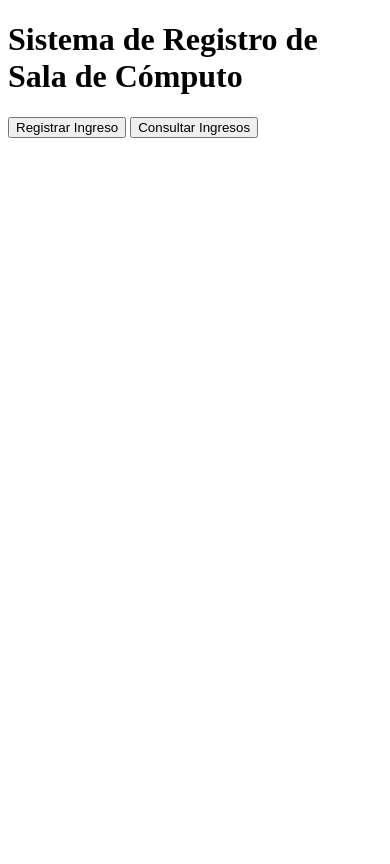
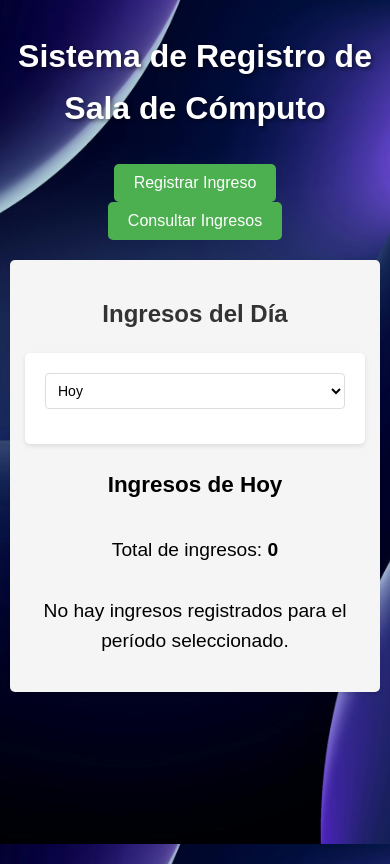
Before and after one commit to Javier-Saavedra/Salas_taller, a PHP site: page / in a window 390 px wide. Before the commit the page ends 138 px from the top, so only its background shows below. Run offline with PHP 8.4, Linux system fonts and the light colour scheme; tables that the repository leaves empty or names only in its code hold one stand-in row (values such as "Sample post").

Commit message:
se agregaron los cambios del dia sabado

```diff
--- a/assets/css/styles.css
+++ b/assets/css/styles.css
@@ -0,0 +1,287 @@
+/* Estilos generales */
+body {
+    font-family: Arial, sans-serif;
+    line-height: 1.6;
+    margin: 0;
+    padding: 20px;
+    background-color: #f5f5f5;
+    background-image: url('./imagenes/po.jpg');
+    background-size: cover;
+    background-position: center;
+    background-repeat: no-repeat;
+    background-attachment: fixed;
+    min-height: 100vh;
+}
+
+h1 {
+    color: #fff;
+    text-align: center;
+    margin-bottom: 30px;
+    text-shadow: 2px 2px 4px rgba(0, 0, 0, 0.5);
+}
+
+/* Formularios */
+form {
+    background-color: #fff;
+    padding: 20px;
+    border-radius: 5px;
+    box-shadow: 0 2px 5px rgba(0,0,0,0.1);
+    margin-bottom: 20px;
+}
+
+label {
+    display: block;
+    margin-bottom: 5px;
+    font-weight: bold;
+}
+
+input[type="text"],
+input[type="date"],
+select {
+    width: 100%;
+    padding: 8px;
+    margin-bottom: 15px;
+    border: 1px solid #ddd;
+    border-radius: 4px;
+    box-sizing: border-box;
+}
+
+button {
+    background-color: #4CAF50;
+    color: white;
+    padding: 10px 15px;
+    border: none;
+    border-radius: 4px;
+    cursor: pointer;
+    font-size: 16px;
+}
+
+button:hover {
+    background-color: #45a049;
+}
+
+/* Mensajes */
+p {
+    padding: 10px;
+    margin: 10px 0;
+    border-radius: 4px;
+}
+
+.mensaje-exito {
+    background-color: #dff0d8;
+    color: #3c763d;
+    border: 1px solid #d6e9c6;
+}
+
+.mensaje-error {
+    background-color: #f2dede;
+    color: #a94442;
+    border: 1px solid #ebccd1;
+}
+
+/* Tabla de resultados */
+table {
+    width: 100%;
+    border-collapse: collapse;
+    background-color: #fff;
+    margin-top: 20px;
+}
+
+th, td {
+    padding: 12px;
+    text-align: left;
+    border-bottom: 1px solid #ddd;
+}
+
+th {
+    background-color: #4CAF50;
+    color: white;
+}
+
+tr:nth-child(even) {
+    background-color: #f2f2f2;
+}
+
+tr:hover {
+    background-color: #ddd;
+}
+
+/* Responsive */
+@media screen and (max-width: 600px) {
+    body {
+        padding: 10px;
+    }
+
+    table {
+        display: block;
+        overflow-x: auto;
+    }
+}
+
+.ingresos-diarios {
+    background-color: rgba(255, 255, 255, 0.95);
+    padding: 20px;
+    border-radius: 8px;
+    box-shadow: 0 2px 10px rgba(0, 0, 0, 0.1);
+}
+
+.resumen-diario {
+    font-size: 1.2em;
+    text-align: center;
+}
+
+.tabla-ingresos {
+    width: 100%;
+    border-collapse: collapse;
+    margin-top: 15px;
+}
+
+.tabla-ingresos th,
+.tabla-ingresos td {
+    padding: 8px;
+    text-align: left;
+    border: 1px solid #ddd;
+}
+
+.tabla-ingresos th {
+    background-color: #f4f4f4;
+    font-weight: bold;
+}
+
+.tabla-ingresos tr:nth-child(even) {
+    background-color: #f9f9f9;
+}
+
+.tabla-ingresos tr:hover {
+    background-color: #f5f5f5;
+}
+
+nav button {
+    padding: 10px 20px;
+    margin: 0 10px;
+    font-size: 16px;
+    cursor: pointer;
+    background-color: #4CAF50;
+    color: white;
+    border: none;
+    border-radius: 5px;
+    transition: background-color 0.3s ease;
+}
+
+nav button:hover {
+    background-color: #45a049;
+}
+
+.ingresos-diarios h2 {
+    color: #333;
+    margin-bottom: 20px;
+}
+
+/* Estilos para títulos y navegación */
+h1 {
+    text-align: center;
+}
+
+nav {
+    text-align: center;
+    margin: 20px 0;
+}
+
+nav button {
+    padding: 10px 20px;
+    margin: 0 10px;
+    font-size: 16px;
+    cursor: pointer;
+    background-color: #4CAF50;
+    color: white;
+    border: none;
+    border-radius: 5px;
+    transition: background-color 0.3s ease;
+}
+
+nav button:hover {
+    background-color: #45a049;
+}
+
+/* Estilos para la sección de ingresos */
+.ingresos-diarios {
+    background-color: #f5f5f5;
+    padding: 15px;
+    margin: 20px 0;
+    border-radius: 5px;
+    box-shadow: 0 2px 4px rgba(0,0,0,0.1);
+}
+
+.ingresos-diarios h2 {
+    text-align: center;
+    color: #333;
+    margin-bottom: 20px;
+}
+
+/* Estilos que ya tenías para la tabla */
+.tabla-ingresos {
+    width: 100%;
+    border-collapse: collapse;
+    margin-top: 15px;
+}
+
+.tabla-ingresos th,
+.tabla-ingresos td {
+    padding: 8px;
+    text-align: left;
+    border: 1px solid #ddd;
+}
+
+.tabla-ingresos th {
+    background-color: #f4f4f4;
+    font-weight: bold;
+}
+
+.tabla-ingresos tr:nth-child(even) {
+    background-color: #f9f9f9;
+}
+
+.tabla-ingresos tr:hover {
+    background-color: #f5f5f5;
+}
+
+/* Estilos para el filtro */
+.filtro-fecha {
+    text-align: center;
+    margin: 20px 0;
+}
+
+.form-filtro select {
+    padding: 8px;
+    border-radius: 4px;
+    border: 1px solid #ddd;
+    font-size: 14px;
+    background-color: white;
+    cursor: pointer;
+}
+
+.resumen-diario {
+    margin-top: 20px;
+}
+
+/* Estilos para los botones de navegación */
+nav {
+    text-align: center;
+    margin: 20px 0;
+}
+
+nav button {
+    padding: 10px 20px;
+    margin: 0 10px;
+    font-size: 16px;
+    cursor: pointer;
+    background-color: #4CAF50;
+    color: white;
+    border: none;
+    border-radius: 5px;
+    transition: background-color 0.3s ease;
+}
+
+nav button:hover {
+    background-color: #45a049;
+}
--- a/controllers/ingresocontroller.php
+++ b/controllers/ingresocontroller.php
@@ -81,4 +81,54 @@ class IngresoController {
         $stmt->execute();
         return $stmt->fetchAll(PDO::FETCH_ASSOC);
     }
+
+    public function obtenerIngresosPorFiltro($filtro = 'hoy') {
+        $db = (new Database())->getConnection();
+
+        // Definir la consulta base
+        $baseQuery = "SELECT
+                        i.codigoEstudiante,
+                        i.nombreEstudiante,
+                        p.nombre as programa,
+                        s.nombre as sala,
+                        r.nombre as responsable,
+                        i.fechaIngreso,
+                        i.horaIngreso,
+                        i.horaSalida
+                    FROM ingresos i
+                    LEFT JOIN programas p ON i.idPrograma = p.id
+                    LEFT JOIN salas s ON i.idSala = s.id
+                    LEFT JOIN responsables r ON i.idResponsable = r.id";
+
+        switch($filtro) {
+            case 'ayer':
+                $fecha = date('Y-m-d', strtotime('-1 day'));
+                $titulo = "Ingresos de Ayer";
+                $query = $baseQuery . " WHERE DATE(i.fechaIngreso) = :fecha
+                        ORDER BY i.horaIngreso DESC";
+                break;
+            case 'semana':
+                $fecha = date('Y-m-d', strtotime('-7 days'));
+                $titulo = "Ingresos de la Última Semana";
+                $query = $baseQuery . " WHERE i.fechaIngreso >= :fecha
+                        ORDER BY i.fechaIngreso DESC, i.horaIngreso DESC";
+                break;
+            default: // 'hoy'
+                $fecha = date('Y-m-d');
+                $titulo = "Ingresos de Hoy";
+                $query = $baseQuery . " WHERE DATE(i.fechaIngreso) = :fecha
+                        ORDER BY i.horaIngreso DESC";
+                break;
+        }
+
+        $stmt = $db->prepare($query);
+        $stmt->execute(['fecha' => $fecha]);
+        $ingresos = $stmt->fetchAll(PDO::FETCH_ASSOC);
+
+        return [
+            'ingresos' => $ingresos,
+            'titulo' => $titulo,
+            'total' => count($ingresos)
+        ];
+    }
 }
--- a/index.php
+++ b/index.php
@@ -1,191 +1,77 @@
 <?php
 require_once 'controllers/IngresoController.php';
+$controller = new IngresoController();
 
-$controller = new IngresoController();
-$mensaje = "";
-
-// Manejo de acciones del formulario
-if ($_SERVER["REQUEST_METHOD"] === "POST") {
-    if ($_POST["action"] === "createIngreso") {
-        // Recoger datos y registrar el ingreso
-        $data = [
-            "codigoEstudiante" => $_POST["codigoEstudiante"],
-            "nombreEstudiante" => $_POST["nombreEstudiante"],
-            "idPrograma" => $_POST["idPrograma"],
-            "idSala" => $_POST["idSala"],
-            "idResponsable" => $_POST["idResponsable"],
-            "fechaIngreso" => date("Y-m-d"),
-            "horaIngreso" => date("H:i:s")
-        ];
-        $mensaje = $controller->createIngreso($data);
-    } elseif ($_POST["action"] === "consultarIngresos") {
-        // Recoger filtros y consultar ingresos
-        $filtros = [
-            "fechaInicio" => $_POST["fechaInicio"] ?? null,
-            "fechaFin" => $_POST["fechaFin"] ?? null,
-            "codigoEstudiante" => $_POST["codigoEstudiante"] ?? null,
-            "idPrograma" => $_POST["idPrograma"] ?? null,
-            "idResponsable" => $_POST["idResponsable"] ?? null
-        ];
-        $ingresos = $controller->consultarIngresos($filtros);
-    }
-}
-
+// Obtener el filtro seleccionado
+$filtro = $_GET['filtro_fecha'] ?? 'hoy';
+$datosIngresos = $controller->obtenerIngresosPorFiltro($filtro);
 ?>
 
 <!DOCTYPE html>
-<html lang="es">
+<html>
 <head>
-    <meta charset="UTF-8">
-    <meta name="viewport" content="width=device-width, initial-scale=1.0">
     <title>Sistema de Registro de Sala de Cómputo</title>
+    <!-- Asegúrate de que la ruta al CSS sea correcta -->
     <link rel="stylesheet" href="assets/css/styles.css">
 </head>
 <body>
     <h1>Sistema de Registro de Sala de Cómputo</h1>
 
-    <!-- Mensaje de éxito o error -->
-    <?php if ($mensaje): ?>
-        <p><?php echo $mensaje; ?></p>
-    <?php endif; ?>
-
-    <!-- Opciones del Menú -->
+    <!-- Botones de navegación -->
     <nav>
-        <button onclick="mostrarSeccion('registroIngreso')">Registrar Ingreso</button>
-        <button onclick="mostrarSeccion('consultaIngreso')">Consultar Ingresos</button>
+        <button onclick="window.location.href='registro.php'">Registrar Ingreso</button>
+        <button onclick="window.location.href='consulta.php'">Consultar Ingresos</button>
     </nav>
 
-    <!-- Sección de Registro de Ingreso -->
-    <section id="registroIngreso" style="display: none;">
-        <h2>Registrar Ingreso</h2>
-        <form action="index.php" method="POST">
-            <label for="codigoEstudiante">Código del Estudiante:</label>
-            <input type="text" id="codigoEstudiante" name="codigoEstudiante" required>
+    <!-- Sección de filtro e ingresos -->
+    <div class="ingresos-diarios">
+        <h2>Ingresos del Día</h2>
 
-            <label for="nombreEstudiante">Nombre del Estudiante:</label>
-            <input type="text" id="nombreEstudiante" name="nombreEstudiante" required>
+        <div class="filtro-fecha">
+            <form method="GET" class="form-filtro">
+                <select name="filtro_fecha" onchange="this.form.submit()">
+                    <option value="hoy" <?php echo ($filtro == 'hoy') ? 'selected' : ''; ?>>Hoy</option>
+                    <option value="ayer" <?php echo ($filtro == 'ayer') ? 'selected' : ''; ?>>Ayer</option>
+                    <option value="semana" <?php echo ($filtro == 'semana') ? 'selected' : ''; ?>>Última semana</option>
+                </select>
+            </form>
+        </div>
 
-            <label for="idPrograma">Programa:</label>
-            <select id="idPrograma" name="idPrograma">
-                <?php
-                require_once 'config/database.php';
-                $db = (new Database())->getConnection();
-                $query = "SELECT id, nombre FROM programas";
-                $stmt = $db->prepare($query);
-                $stmt->execute();
-                while ($row = $stmt->fetch(PDO::FETCH_ASSOC)) {
-                    echo "<option value='{$row['id']}'>{$row['nombre']}</option>";
-                }
-                ?>
-            </select>
+        <div class="resumen-diario">
+            <h3><?php echo $datosIngresos['titulo']; ?></h3>
+            <p>Total de ingresos: <strong><?php echo $datosIngresos['total']; ?></strong></p>
 
-            <label for="idSala">Sala:</label>
-            <select id="idSala" name="idSala">
-                <?php
-                $query = "SELECT id, nombre FROM salas";
-                $stmt = $db->prepare($query);
-                $stmt->execute();
-                while ($row = $stmt->fetch(PDO::FETCH_ASSOC)) {
-                    echo "<option value='{$row['id']}'>{$row['nombre']}</option>";
-                }
-                ?>
-            </select>
-
-            <label for="idResponsable">Responsable:</label>
-            <select id="idResponsable" name="idResponsable">
-                <?php
-                $query = "SELECT id, nombre FROM responsables";
-                $stmt = $db->prepare($query);
-                $stmt->execute();
-                while ($row = $stmt->fetch(PDO::FETCH_ASSOC)) {
-                    echo "<option value='{$row['id']}'>{$row['nombre']}</option>";
-                }
-                ?>
-            </select>
-
-            <button type="submit" name="action" value="createIngreso">Registrar</button>
-        </form>
-    </section>
-
-    <!-- Sección de Consulta de Ingresos -->
-    <section id="consultaIngreso" style="display: none;">
-        <h2>Consultar Ingresos</h2>
-        <form action="index.php" method="POST">
-            <label for="fechaInicio">Fecha de Inicio:</label>
-            <input type="date" id="fechaInicio" name="fechaInicio">
-
-            <label for="fechaFin">Fecha de Fin:</label>
-            <input type="date" id="fechaFin" name="fechaFin">
-
-            <label for="codigoEstudiante">Código del Estudiante:</label>
-            <input type="text" id="codigoEstudiante" name="codigoEstudiante">
-
-            <label for="idPrograma">Programa:</label>
-            <select id="idPrograma" name="idPrograma">
-                <option value="">Todos</option>
-                <?php
-                $query = "SELECT id, nombre FROM programas";
-                $stmt = $db->prepare($query);
-                $stmt->execute();
-                while ($row = $stmt->fetch(PDO::FETCH_ASSOC)) {
-                    echo "<option value='{$row['id']}'>{$row['nombre']}</option>";
-                }
-                ?>
-            </select>
-
-            <label for="idResponsable">Responsable:</label>
-            <select id="idResponsable" name="idResponsable">
-                <option value="">Todos</option>
-                <?php
-                $query = "SELECT id, nombre FROM responsables";
-                $stmt = $db->prepare($query);
-                $stmt->execute();
-                while ($row = $stmt->fetch(PDO::FETCH_ASSOC)) {
-                    echo "<option value='{$row['id']}'>{$row['nombre']}</option>";
-                }
-                ?>
-            </select>
-
-            <button type="submit" name="action" value="consultarIngresos">Consultar</button>
-        </form>
-
-        <?php if (isset($ingresos) && !empty($ingresos)): ?>
-            <h3>Resultados de la Consulta:</h3>
-            <table>
+            <?php if ($datosIngresos['total'] > 0): ?>
+                <table class="tabla-ingresos">
                     <tr>
-                    <th>Código Estudiante</th>
-                    <th>Nombre</th>
+                        <th>Código</th>
+                        <th>Estudiante</th>
                         <th>Programa</th>
                         <th>Sala</th>
                         <th>Responsable</th>
-                    <th>Fecha</th>
-                    <th>Hora de Ingreso</th>
-                    <th>Hora de Salida</th>
+                        <th>Hora Ingreso</th>
+                        <th>Hora Salida</th>
                     </tr>
-                <?php foreach ($ingresos as $ingreso): ?>
+                    <?php foreach ($datosIngresos['ingresos'] as $ingreso): ?>
                         <tr>
                             <td><?php echo $ingreso['codigoEstudiante']; ?></td>
                             <td><?php echo $ingreso['nombreEstudiante']; ?></td>
                             <td><?php echo $ingreso['programa']; ?></td>
                             <td><?php echo $ingreso['sala']; ?></td>
                             <td><?php echo $ingreso['responsable']; ?></td>
-                        <td><?php echo $ingreso['fechaIngreso']; ?></td>
                             <td><?php echo $ingreso['horaIngreso']; ?></td>
-                        <td><?php echo $ingreso['horaSalida']; ?></td>
+                            <td><?php echo $ingreso['horaSalida'] ?? 'Aún no sale'; ?></td>
                         </tr>
                     <?php endforeach; ?>
                 </table>
-        <?php elseif (isset($ingresos)): ?>
-            <p>No se encontraron resultados para los filtros aplicados.</p>
+            <?php else: ?>
+                <p>No hay ingresos registrados para el período seleccionado.</p>
             <?php endif; ?>
-    </section>
+        </div>
+    </div>
 
-    <script>
-        function mostrarSeccion(id) {
-            document.getElementById('registroIngreso').style.display = 'none';
-            document.getElementById('consultaIngreso').style.display = 'none';
-            document.getElementById(id).style.display = 'block';
-        }
-    </script>
+    <?php if (isset($mensaje)): ?>
+        <div class="mensaje"><?php echo $mensaje; ?></div>
+    <?php endif; ?>
 </body>
 </html>
```
Also changed, not shown: assets/css/imagenes/po.jpg (added). Lines whose indentation alone changed are shown as unchanged.
